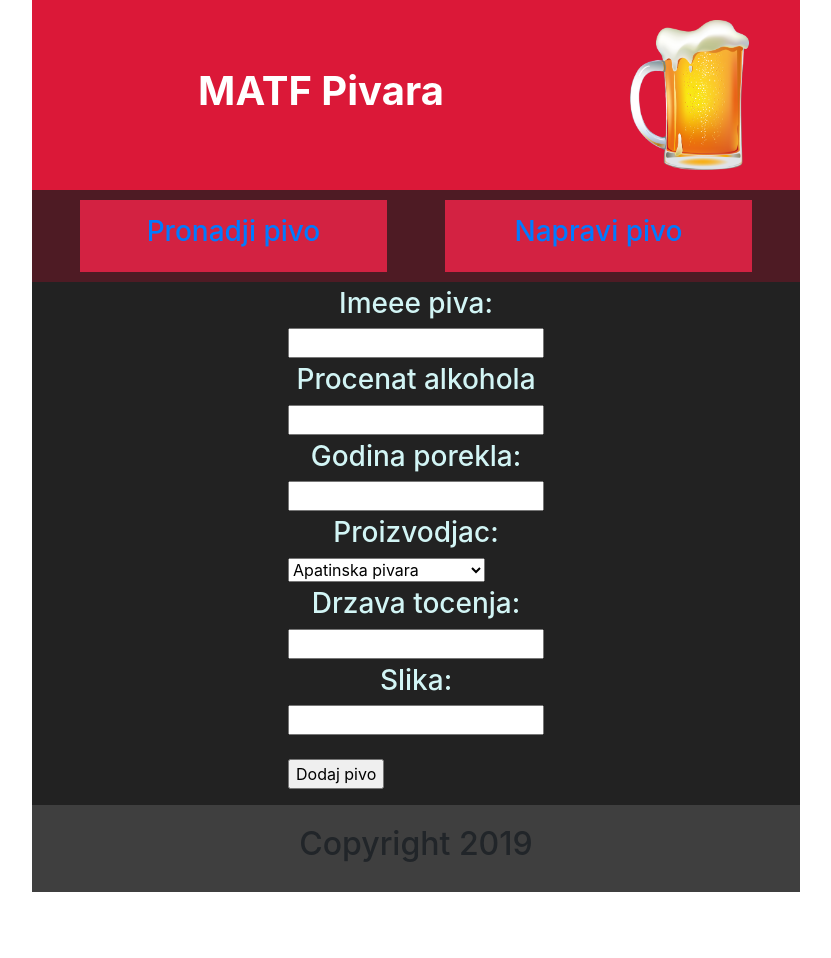
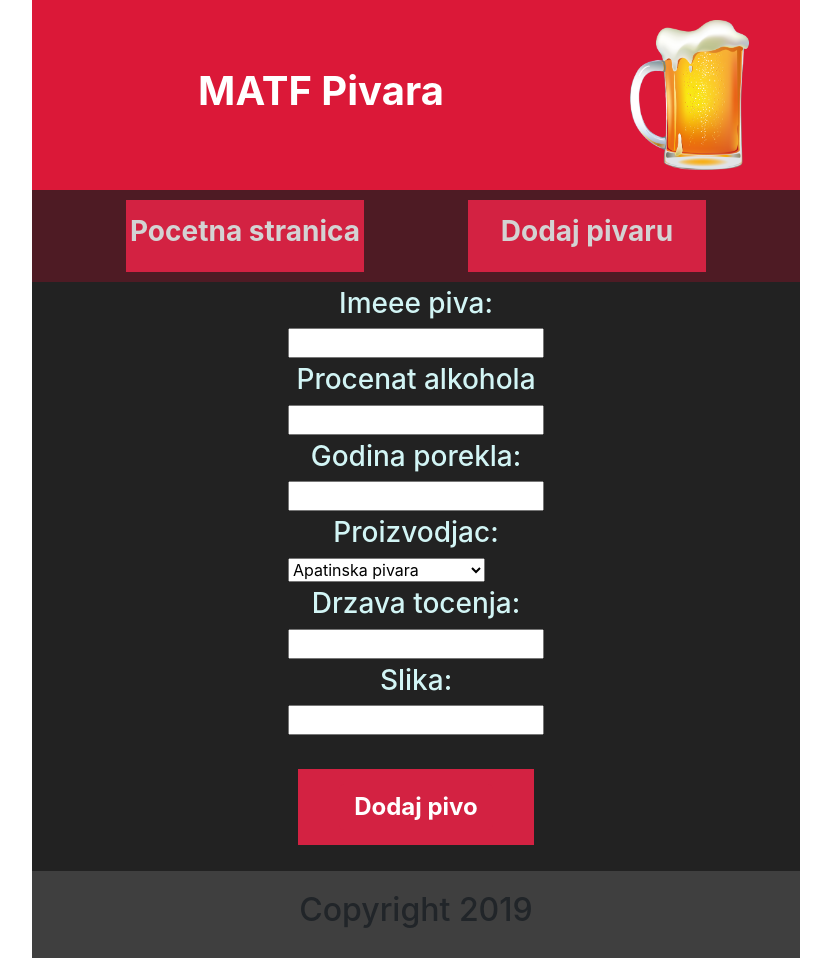
Before and after one commit to MarkoMAT4/MarkoMAT4.github.io, a PHP site: page /napravi.php in a window 1280 px wide. Shown: the whole page, without its empty margins (224-1055 px from the left). Before the commit the page ends 892 px from the top, so only its background shows below. Run offline with PHP 8.4, Linux system fonts and the light colour scheme; data comes from the database, SQL or seed files in the repository.

Commit message:
Jos malo sredjivanja

```diff
--- a/css/style.css
+++ b/css/style.css
@@ -48,7 +48,7 @@ body{
     justify-content: space-evenly;
 }
 .nav > div {
-    flex: 0 0 40%;
+    flex: 0 0 31%;
     background:rgb(211, 34, 66);
     padding: 15px 0;
     margin: 10px;
@@ -57,6 +57,32 @@ body{
 
 }
 
+a > h3{
+    color: lightgrey;
+    font-weight: bold;
+
+}
+
+.dugme {
+    flex: 0 0 31%;
+    background:rgb(211, 34, 66);
+    padding: 15px 0;
+    margin: 10px;
+    text-align: center;
+}
+
+.dugme > input {
+    background-color:rgb(211, 34, 66);
+    padding:5px 15px;
+    border:0 none;
+    cursor:pointer;
+    -webkit-border-radius: 5px;
+    border-radius: 5px;
+    font-weight: bold;
+    color: #ffffff;
+    font-size: x-large;
+
+}
 
 
 .glavno {
--- a/napravi.php
+++ b/napravi.php
@@ -12,6 +12,13 @@
 	<?php
 		require_once 'uvekisto.php';
 	?>
+
+<div class="nav">
+	<div ><a href="index.php"><h3>Pocetna stranica</h3></a></div>
+    <div ><a href="napravi.php"><h3>Dodaj pivaru</h3></a></div>
+
+</div>
+
 	<body>
 	<div class = glavno>
 		<div>
@@ -39,7 +46,9 @@
 				<h3>Slika: </h3>
 			<input type="text" name="urlSlike">
 			<br><br>
+				<div class = dugme>
 			<input type="submit" val="Dodaj" value="Dodaj pivo" >
+				</div>
 		</form>
 				</div>
 
--- a/uvekisto.php
+++ b/uvekisto.php
@@ -6,10 +6,3 @@
             <img src="slike/pivo.png" id="pivo"> </img>
 		</div>
 </div>
-
-<div class="nav">
-	<div ><a href="index.php"><h3>Pronadji pivo</h3></a></div>
-    <div ><a href="napravi.php"><h3>Napravi pivo</h3></a></div>
-
-
-</div>
```
Also changed, not shown: index.php (+8 -1 lines).
